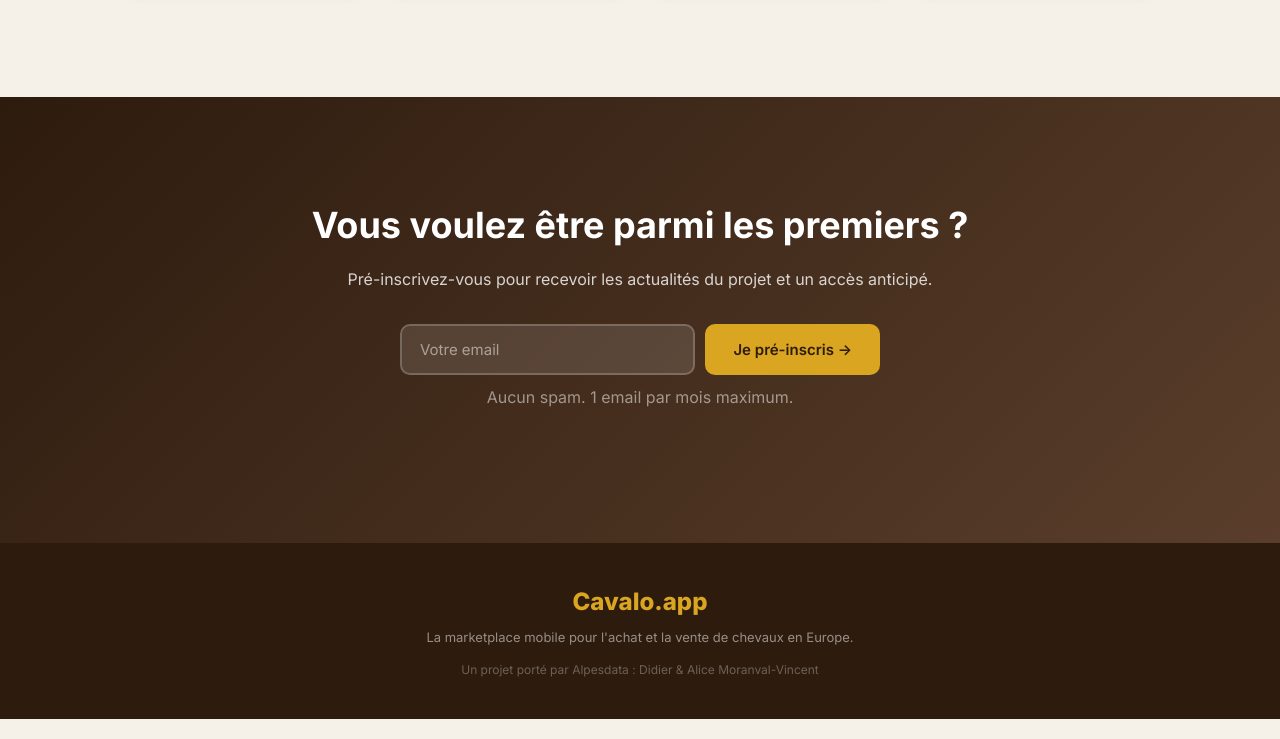
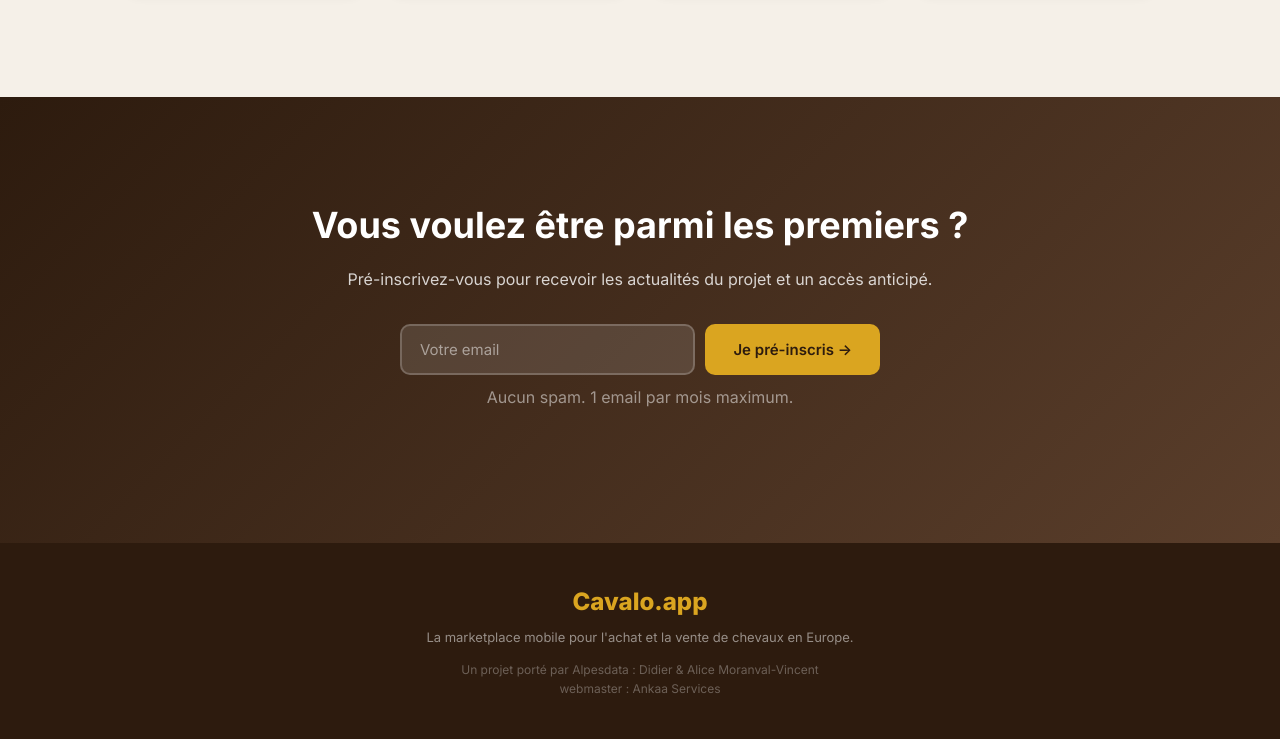
Before and after one commit to dmv05/cavalo-landing, a plain HTML site: page index.html in a window 1280 px wide. Shown: the part 1984-2723 px from the top of the page. Drawn offline with Linux system fonts and the light colour scheme.

Commit message:
Update index.html

```diff
--- a/index.html
+++ b/index.html
@@ -154,6 +154,7 @@
       <p class="footer-name">Cavalo.app</p>
       <p class="footer-desc">La marketplace mobile pour l'achat et la vente de chevaux en Europe.</p>
       <p class="footer-contact">Un projet porté par Alpesdata : Didier & Alice Moranval-Vincent</p>
+      <p class="footer-contact">webmaster : Ankaa Services</p>
     </div>
   </footer>
 
```
